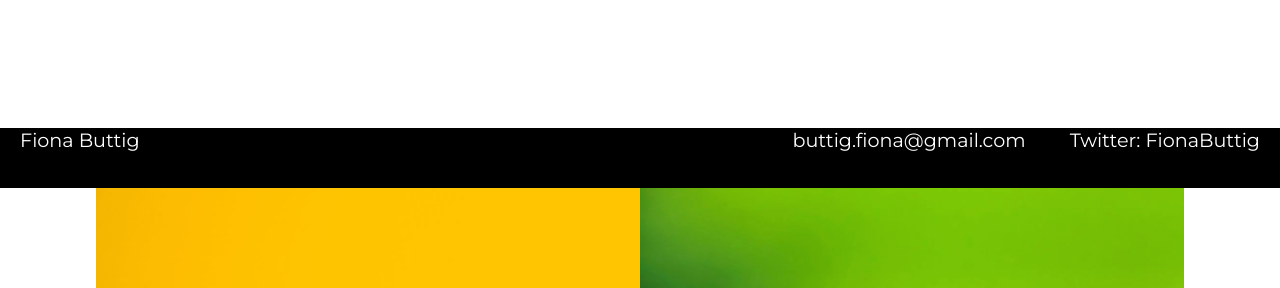
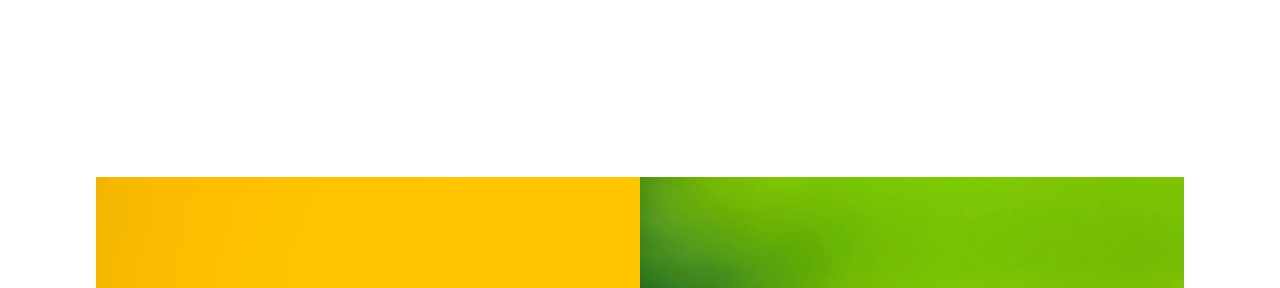
Before and after one commit to FionaButtig/FionaButtig-Website, a plain HTML site: page index.html in a window 1280 px wide. Shown: the part 505-793 px from the top of the page. Drawn offline with Linux system fonts and the light colour scheme; a web font is replaced by a local one.

Commit message:
idk just some lil changes

```diff
--- a/index.html
+++ b/index.html
@@ -1,6 +1,5 @@
 <!DOCTYPE html>
 <html lang="en">
-
 
 <head>
   <meta charset="UTF-8">
@@ -28,7 +27,8 @@
         <li><a href="#projects-div"> Smol Projects</a></li>
       </ul>
     </nav>
-    <div id="footer">
+    <!--
+      <div id="footer">
       <div>
         <p>Fiona Buttig</p>
       </div>
@@ -38,6 +38,8 @@
       </div>
 
       </div>
+    -->
+
   </header>
   <!-- header end -->
   <main>
@@ -88,6 +90,8 @@
       <h2>Skills</h2>
       <p>HTML | CSS | JavaScript | Sass | Bootstrap | Git</p>
     </div>
+
+
     <!-- Skills section end -->
     <!-- stuff section -->
     <div id="stuff-div">
--- a/styles.scss
+++ b/styles.scss
@@ -153,6 +153,7 @@ body {
 
 // skills section end
 
+/*
 //footer start
 
 #footer{
@@ -173,5 +174,5 @@ body {
             font-weight: 500;
       }
 }
-
+*/
 //footer end
```
Also changed, not shown: styles.css, 1 other file.
